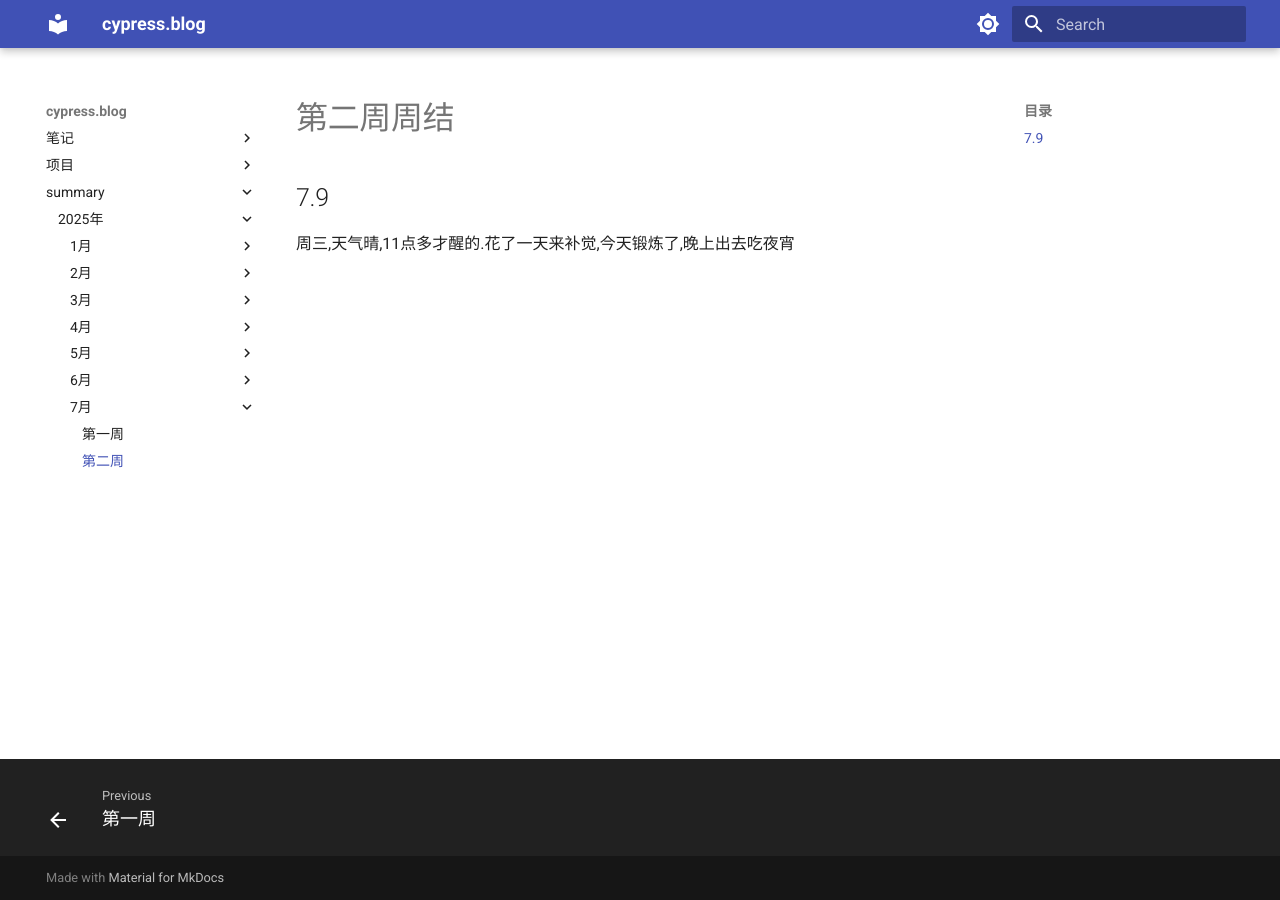
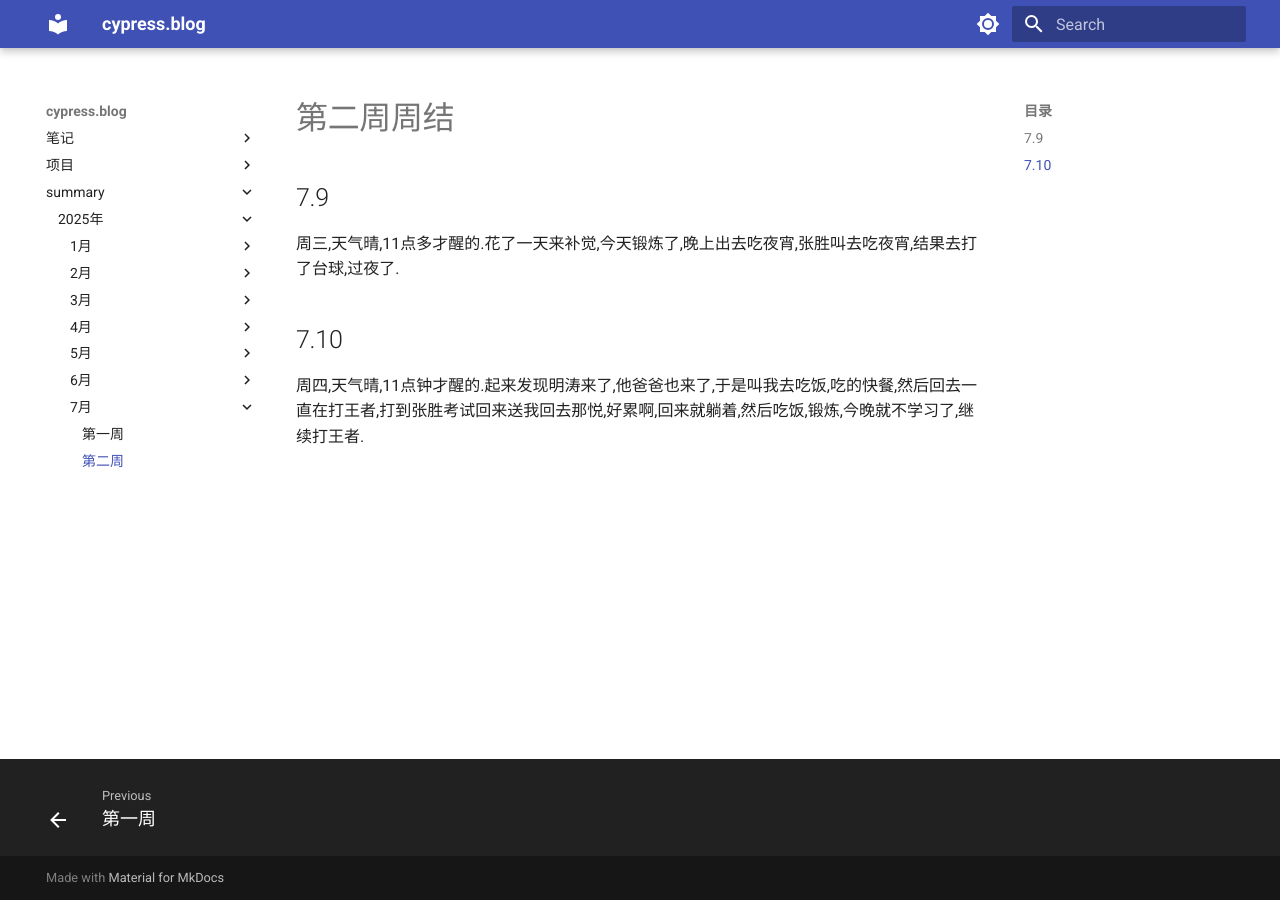
Before and after one commit to cyprer/blog0, an MkDocs documentation site: the page built from docs/summary/25year/7month/2week.md, in a window 1280 px wide. Built offline with MkDocs 1.6.1 and Material for MkDocs 9.7.7, drawn with Linux system fonts in a browser that asks for light colours.

Commit message:
docs: 更新25年7月第二周周结内容
添加7月10日的活动记录，补充详细日常安排

```diff
--- a/docs/summary/25year/7month/2week.md
+++ b/docs/summary/25year/7month/2week.md
@@ -1,4 +1,6 @@
 # 第二周周结
 
 ## 7.9
-  周三,天气晴,11点多才醒的.花了一天来补觉,今天锻炼了,晚上出去吃夜宵
+  周三,天气晴,11点多才醒的.花了一天来补觉,今天锻炼了,晚上出去吃夜宵,张胜叫去吃夜宵,结果去打了台球,过夜了.
+## 7.10
+  周四,天气晴,11点钟才醒的.起来发现明涛来了,他爸爸也来了,于是叫我去吃饭,吃的快餐,然后回去一直在打王者,打到张胜考试回来送我回去那悦,好累啊,回来就躺着,然后吃饭,锻炼,今晚就不学习了,继续打王者.
```
